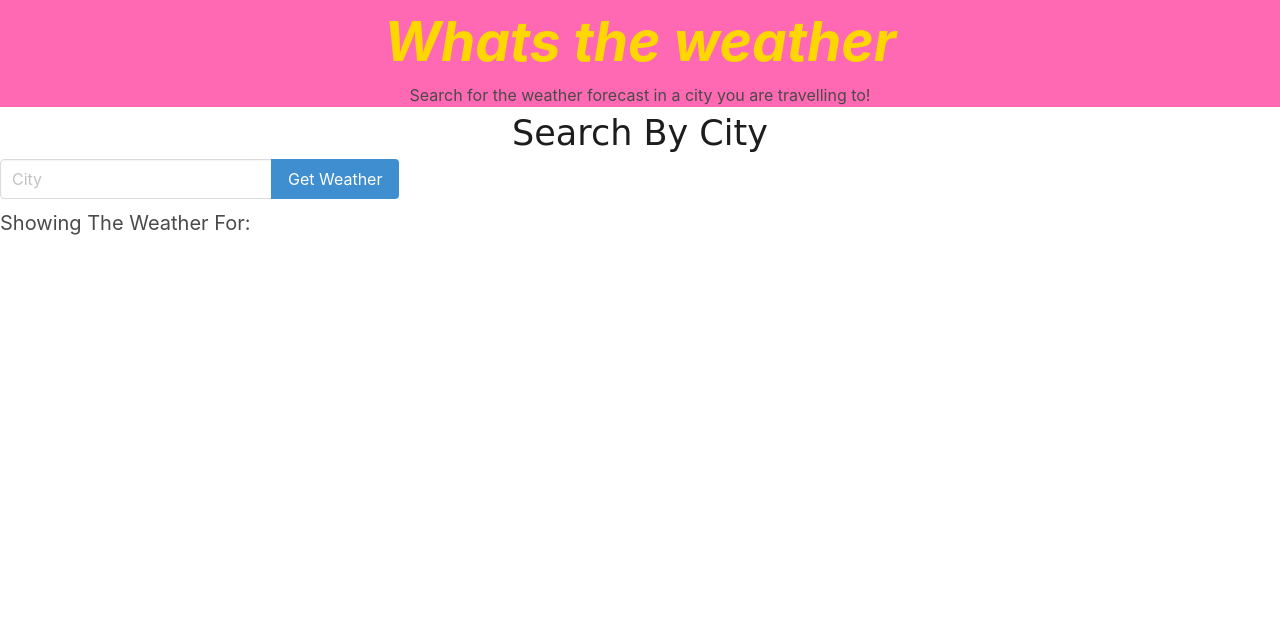
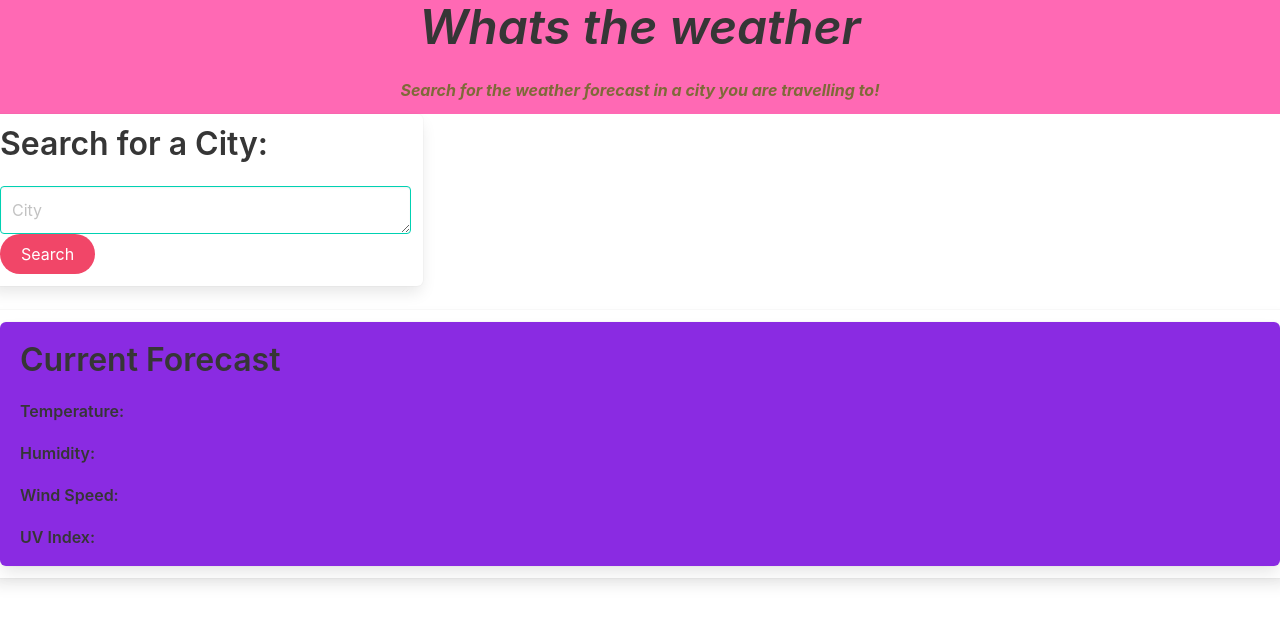
Before and after one commit to Fishdestroyer/WK-6-Weather-Dashboard, a plain HTML site: page index.html in a window 1280 px wide. Drawn offline with nearby package versions, Linux system fonts and the light colour scheme; a script that the page names is missing.

Commit message:
Updated html and javascript with api key

```diff
--- a/assets/css/style.css
+++ /dev/null
@@ -1,28 +0,0 @@
-.hero {
-    background-color: hotpink;
-}
-header h1 {
-    text-align: center;
-    font-size:55px;
-    font-weight: bolder;
-    font-style: italic;
-    color:gold;
-
-
-
-}
-
-
-
-header p {
-    text-align: center;
-   }
-
-
-
-main h3 {
-    text-align: center;
-     color:rgba(19, 17, 17, 0.952);
-    font-size: 35px;
-    font-family: cursive;
-}
--- /dev/null
+++ b/assets/script.js
@@ -0,0 +1,32 @@
+var searchButton = document.getElementById("searchButton");
+var searchBar = document.getElementById("searchBar");
+var searchedLocation;
+var DateTime = luxon.DateTime;
+var searched;
+
+// this function gets the coordinates of the searched location
+function getWeatherData(location) {
+    // format the Open Weather api url                         User entered location             api key
+    var apiUrl = "https://api.openweathermap.org/data/2.5/weather?q=" + location + "&units=imperial&appid=53da33d8b6627eb9f8435bf1404e57cb";
+
+    // make a request to the url
+    fetch(apiUrl)
+        .then(function (response) {
+            // request was successful
+            if (response.ok) {
+                response.json().then(function (data) {
+                    var lat = data.coord.lat;
+                    var lon = data.coord.lon;
+                    searchedLocation = data.name;
+
+                    getAdditionalData(lat, lon);
+                });
+            } else {
+                // request was unsuccessful
+                alert("Error: weather info not found");
+            }
+        })
+        .catch(function (error) {
+            alert("Unable to connect to Open Weather");
+        });
+};
--- /dev/null
+++ b/assets/style.css
@@ -0,0 +1,14 @@
+header  {
+    text-align: center;
+    background-color: hotpink;
+    font-style: italic;
+    font-weight: bolder;
+    color: rgb(126, 106, 56);
+
+}
+
+
+
+#currentForecast{
+    background-color: blueviolet;
+}
--- a/index.html
+++ b/index.html
@@ -3,47 +3,56 @@
 
     <head>
         <meta charset="UTF-8">
+        <meta http-equiv="X-UA-Compatible" content="IE=edge">
         <meta name="viewport" content="width=device-width, initial-scale=1.0">
-        <meta http-equiv="X-UA-Compatible" content="ie=edge">
-        <link href="https://fonts.googleapis.com/css?family=IBM+Plex+Sans:400,400i,700&display=swap" rel="stylesheet">
-        <link rel="stylesheet" href="https://cdnjs.cloudflare.com/ajax/libs/font-awesome/5.11.2/css/all.min.css">
-        <link rel="stylesheet" href="./assets/css/style.css" />
         <link rel="stylesheet" href="https://cdn.jsdelivr.net/npm/bulma@0.9.3/css/bulma.min.css">
+        <link rel="stylesheet" href="./assets/style.css">
         <title>Weather Dashboard</title>
     </head>
 
-    <body class="flex-column min-100-vh">
-        <header class="hero">
-            <h1 class="app-title"><i class=""></i> Whats the weather</h1>
+    <body class="columns is-multiline">
+
+        <header class="column is-full">
+            <h1 class="title is-1">Whats the weather</h1>
             <p>Search for the weather forecast in a city you are travelling to!
             </p>
         </header>
 
 
-        <main class="flex-row justify-space-between">
-            <h3 >Search By City</h3>
-            <div class="field has-addons">
-                <div class="control">
-                    <input class="input" type="text" placeholder="City">
-                </div>
-                <div class="control">
-                    <a class="button is-info">
-                        Get Weather
-                    </a>
-                </div>
+        </header>
+        <section id="sidebar" class="column is-one-third is-multiline box">
+
+            <h2 class="title is-3">Search for a City:</h2>
+
+            <textarea id="searchBar" class="textarea is-primary" placeholder="City" rows="1"></textarea>
+
+            <button id="searchButton" class="button is-danger is-rounded">Search</button>
+
+
+
+            </ul>
+            </div>
+        </section>
+
+
+        <section class="column is-full box">
+
+            <div id="currentForecast" class="box">
+                <h2 id="locationForecastTitle" class="title is-3">Current Forecast</h2>
+                <p id="currentDate" class="block title is-4"></p>
+                <p class="block title is-6">Temperature: <span id="temp"></span></p>
+                <p class="block title is-6">Humidity: <span id="humidity"></span></p>
+                <p class="block title is-6">Wind Speed: <span id="wind"></span></p>
+                <p class="block title is-6">UV Index: <span id="uv"></span><span class="alert" id="uv-alert"></span></p>
             </div>
 
-            </div>
 
-            <div class="col-12 col-md-8">
-                <div class="col-12 col-md-8">
-                    <h2 class="subtitle">Showing The Weather For: <span id="city-search-term"></span></h2>
-                    <div id="repos-container" class="list-group"></div>
-                </div>
-            </div>
 
-        </main>
-        <script src="./assets/js/script.js"></script>
+
+        </section>
+
+        <script src="https://moment.github.io/luxon/global/luxon.min.js"></script>
+        <script src="./assets/script.js"></script>
     </body>
 
 </html>
--- a/package.json
+++ /dev/null
@@ -1,5 +0,0 @@
-{
-  "dependencies": {
-    "moment": "^2.29.1"
-  }
-}
```
Also changed, not shown: assets/js/script.js (deleted), 2 other files.
